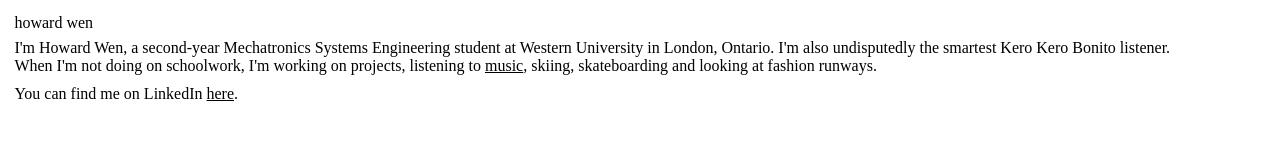
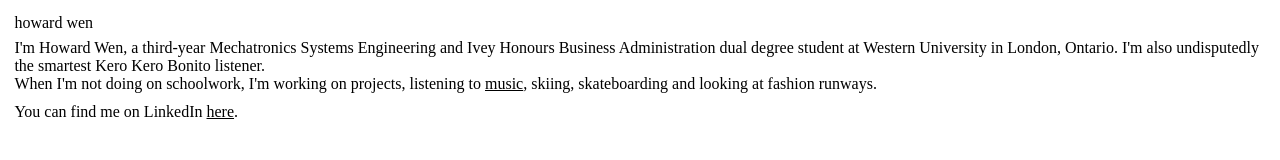
Before and after one commit to how-ardwen/how-ardwen.github.io, a plain HTML site: page about.html in a window 1280 px wide. Drawn offline with Linux system fonts and the light colour scheme.

Commit message:
Update about.html

```diff
--- a/about.html
+++ b/about.html
@@ -9,7 +9,7 @@
 
     <body>
         <a class="home" href="https://how-ardwen.github.io/">howard wen</a>
-        <p>I&apos;m Howard Wen, a second-year Mechatronics Systems Engineering student at Western University in London, Ontario. I'm also undisputedly the smartest Kero Kero Bonito listener.
+        <p>I&apos;m Howard Wen, a third-year Mechatronics Systems Engineering and Ivey Honours Business Administration dual degree student at Western University in London, Ontario. I'm also undisputedly the smartest Kero Kero Bonito listener.
             <br/>When I'm not doing on schoolwork, I'm working on projects, listening to <a class="inline-link" href="https://www.last.fm/user/howurdwen" target="_blank">music</a>, skiing, skateboarding and looking at fashion runways.
         </p>
         <p>
```
